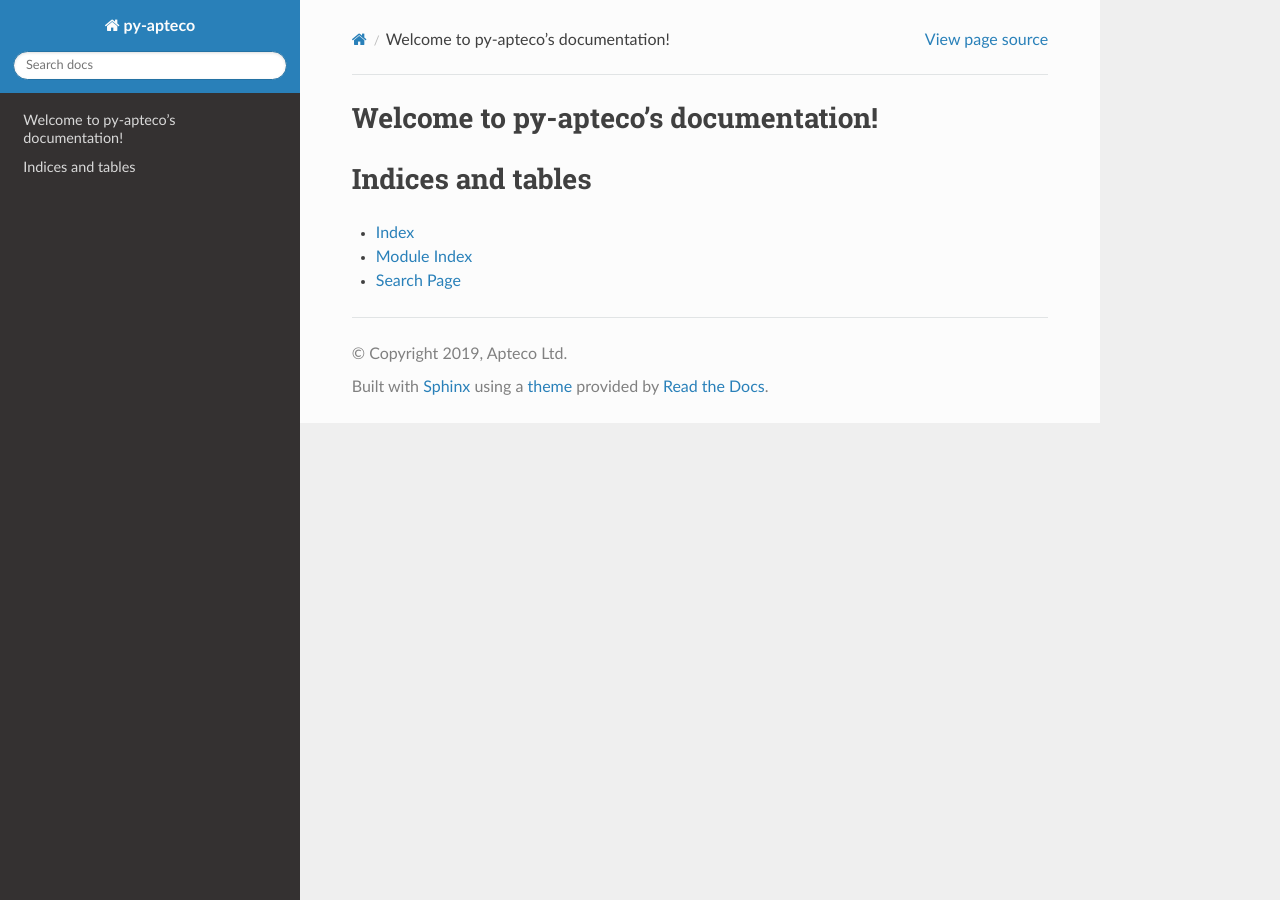
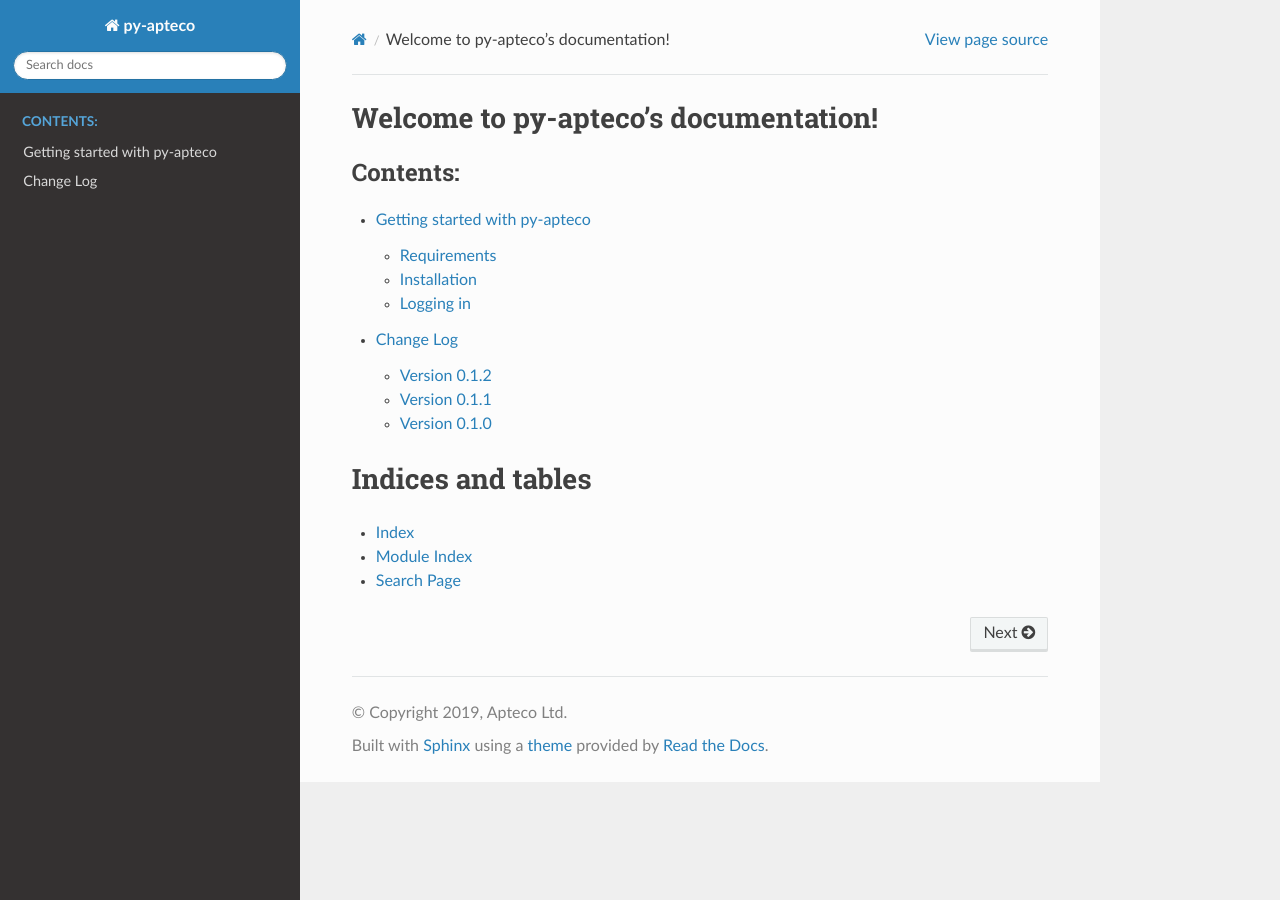
Before and after one commit to Apteco/py-apteco, a Sphinx documentation site: the page built from docs/source/index.rst, in a window 1280 px wide. Built offline with Sphinx 7.4.7 and the Read the Docs theme 2.0.0, drawn with Linux system fonts in a browser that asks for light colours; some of the changed lines change nothing that is shown.

Commit message:
Add changelog and getting started guide.

```diff
--- /dev/null
+++ b/docs/source/changelog.rst
@@ -0,0 +1,41 @@
+Change Log
+==========
+
+Version 0.1.2
+-------------
+
+Fixed
+^^^^^
+
+* Not able to connect to a different API host after first connection
+  during any single Python session.
+
+Version 0.1.1
+-------------
+
+Fixed
+^^^^^
+
+* ``.isin()`` method on variables not passing on variable object correctly.
+
+Version 0.1.0
+-------------
+
+Added
+^^^^^
+
+* Log in to the API and create a session which has tables and variables data.
+* Build selections with the following types of clauses:
+
+  - Selector
+  - Combined categories
+  - Numeric
+  - Text
+  - Array
+  - Flag array
+  - Boolean (``AND``, ``OR``, ``NOT``)
+  - Table (``ANY``, ``THE``)
+  - Subselection
+
+* Specify selected values using ``str`` literals.
+* Return a count for the final selection.
--- /dev/null
+++ b/docs/source/getting_started.rst
@@ -0,0 +1,61 @@
+Getting started with py-apteco
+==============================
+
+Requirements
+------------
+
+* Python 3.6+
+* Access to an installation of the Apteco API
+
+The Apteco API, which also goes under the name **Orbit API**,
+is part of the Apteco Orbit™ installation.
+If you have access to Apteco Orbit™, you also have access to the Apteco API!
+If you're not sure about this, contact whoever administers your Apteco software,
+or get in touch with Apteco support.
+
+Installation
+------------
+
+You can install the package the usual wat from PyPI using ``pip``::
+
+   pip install py-apteco
+
+Then import the package::
+
+   import apteco
+
+.. note::
+
+   The package name, which is used for installation, is ``py-apteco``,
+   but the module name used for importing is just ``apteco``.
+
+Logging in
+----------
+
+Your login credentials are the same username and password
+you would use to log in to Apteco Orbit™::
+
+   import apteco as apt
+
+   credentials = apt.login("https://my-site.com/OrbitAPI", "my_data_view", "jdoe")
+   holidays = apt.Session(credentials, "holidays")
+
+You will be asked to enter your password in the terminal, which won't be echoed.
+If Python is unable to ask for your password in this way,
+it will provide a pop-up box instead.
+This might appear in the background,
+so check your taskbar for a new window if nothing seems to be happening.
+
+If you don't want to enter your password every time,
+there is also a ``login_with_password()`` function which takes your password
+as a fourth argument::
+
+   # potentially not secure!
+   credentials = apt.login_with_password(
+       "https://my-site.com/OrbitAPI", "my_data_view", "jdoe", "password"
+   )
+
+.. warning::
+
+   If you use the ``login_with_password()`` method
+   your password will appear in plaintext wherever you are running your code.
--- a/docs/source/index.rst
+++ b/docs/source/index.rst
@@ -10,6 +10,8 @@ Welcome to py-apteco's documentation!
    :maxdepth: 2
    :caption: Contents:
 
+   getting_started.rst
+   changelog.rst
 
 
 Indices and tables
```
Also changed, not shown: 1 other file.
